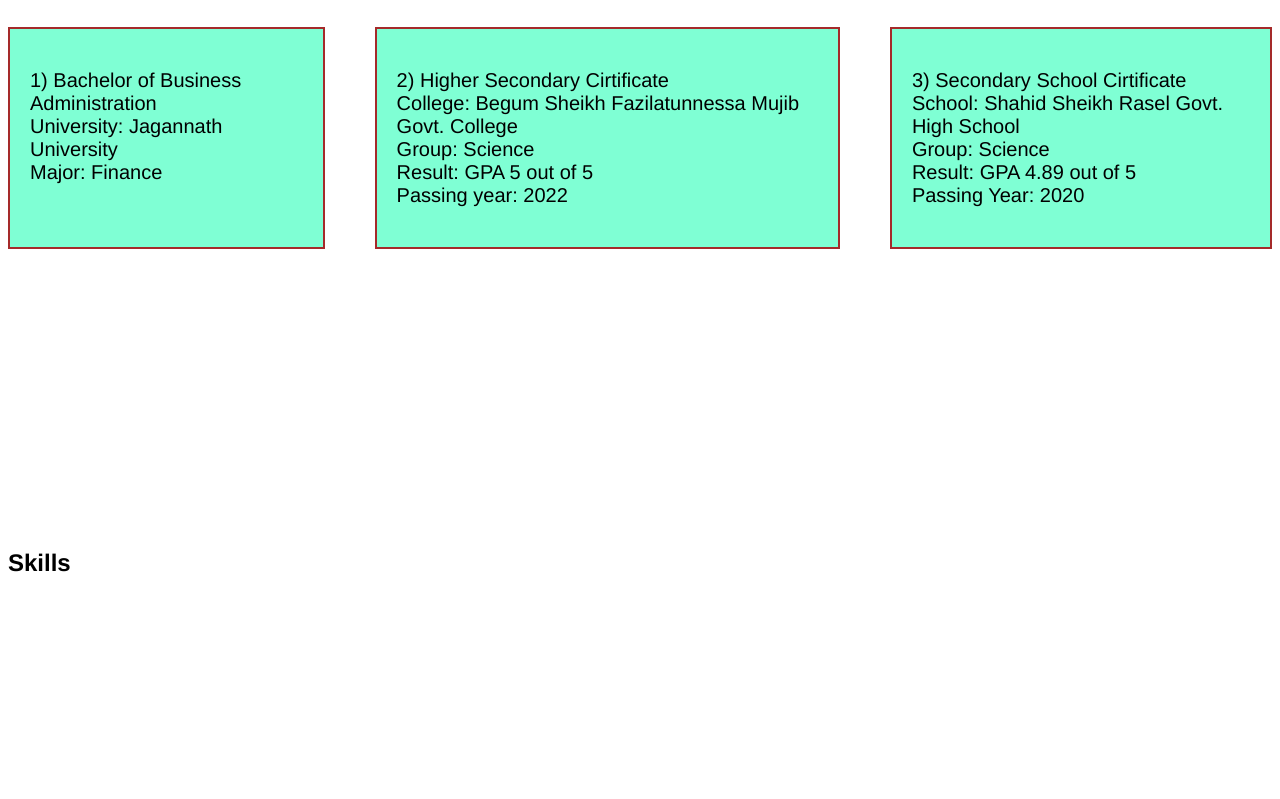
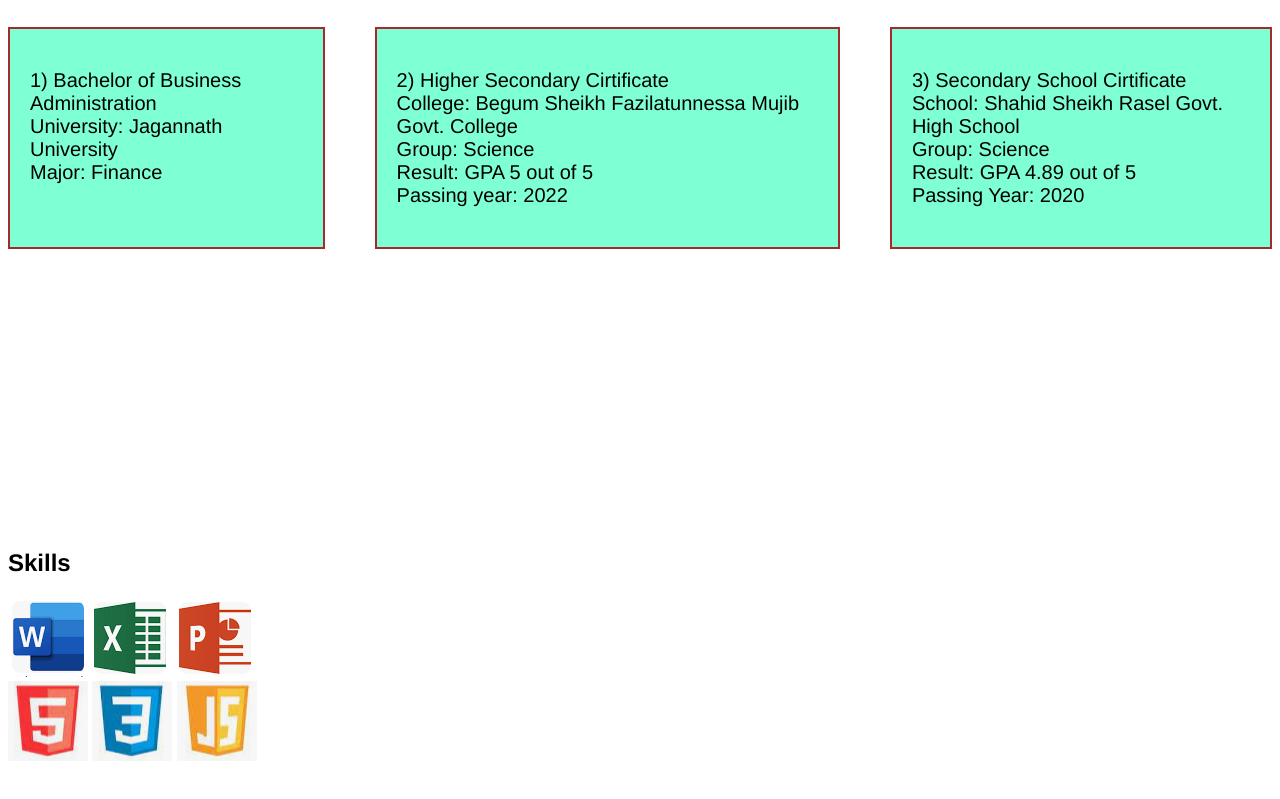
Before and after one commit to MahbubNiloy/Portfolio, a plain HTML site: page index.html in a window 1280 px wide. Shown: the part 940-1739 px from the top of the page. Drawn offline with Linux system fonts and the light colour scheme.

Commit message:
added photo

```diff
--- a/index.html
+++ b/index.html
@@ -62,10 +62,14 @@
                 <h2>Skills</h2>
             </div>
             <div class="skill-row1">
-
+                <img src="mw.png">
+                <img src="mexl.png">
+                <img src="mpp.png">
             </div>
             <div class="skill-row2">
-
+                <img src="html.png">
+                <img src="css.png">
+                <img src="js.png">
             </div>
         </section>
         <section id="Projects"></section>
```
